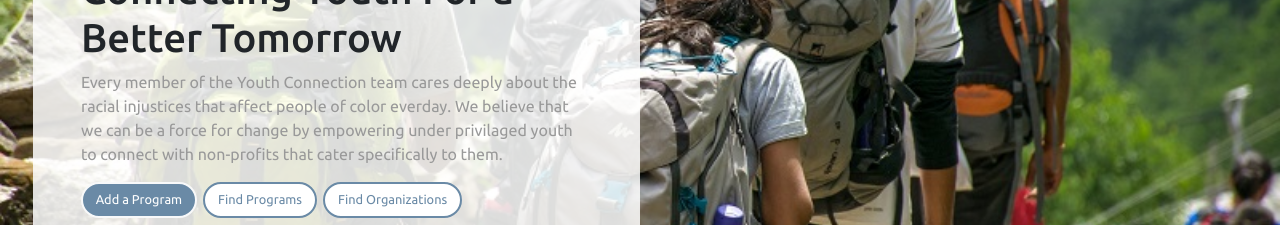
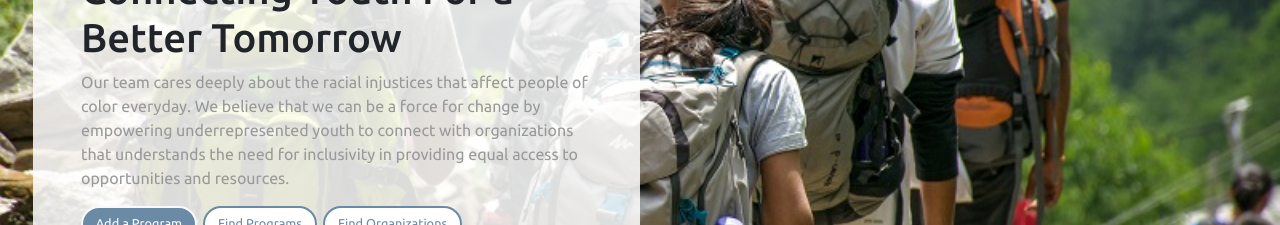
Before and after one commit to noobboon7/TeamHighFive_Front, a React (Create React App) app: page / in a window 1280 px wide. Shown: the part 727-952 px from the top of the page. Built offline with nearby package versions, Linux system fonts and the light colour scheme; no server answers.

Commit message:
thoughts on the How it Works text

```diff
--- a/src/components/home/HowItWorks.js
+++ b/src/components/home/HowItWorks.js
@@ -6,7 +6,7 @@ const HowItWorks = () => (
         <div className='col-lg-6 how-it-works-body p-5'>
             <p className='intro-lead m-0'>How it Works</p>
             <h1>Connecting Youth For a Better Tomorrow</h1>
-            <p className='wordDescription'>Every member of the Youth Connection team cares deeply about the racial injustices that affect people of color everday. We believe that we can be a force for change by empowering under privilaged youth to connect with non-profits that cater specifically to them.</p>
+            <p className='wordDescription'>Our team cares deeply about the racial injustices that affect people of color everyday. We believe that we can be a force for change by empowering underrepresented youth to connect with organizations that understands the need for inclusivity in providing equal access to opportunities and resources.</p>
             <div className='buttonDiv text-center'>
                 <a href="https://forms.gle/8UpNNNfrWh5Exnvd9" target="_blank" rel="noopener noreferrer" className='wordBtn wordBtnSolid'>Add a Program</a>
                 <a href="/" className='wordBtn wordBtnOutline'>Find Programs</a>
```
